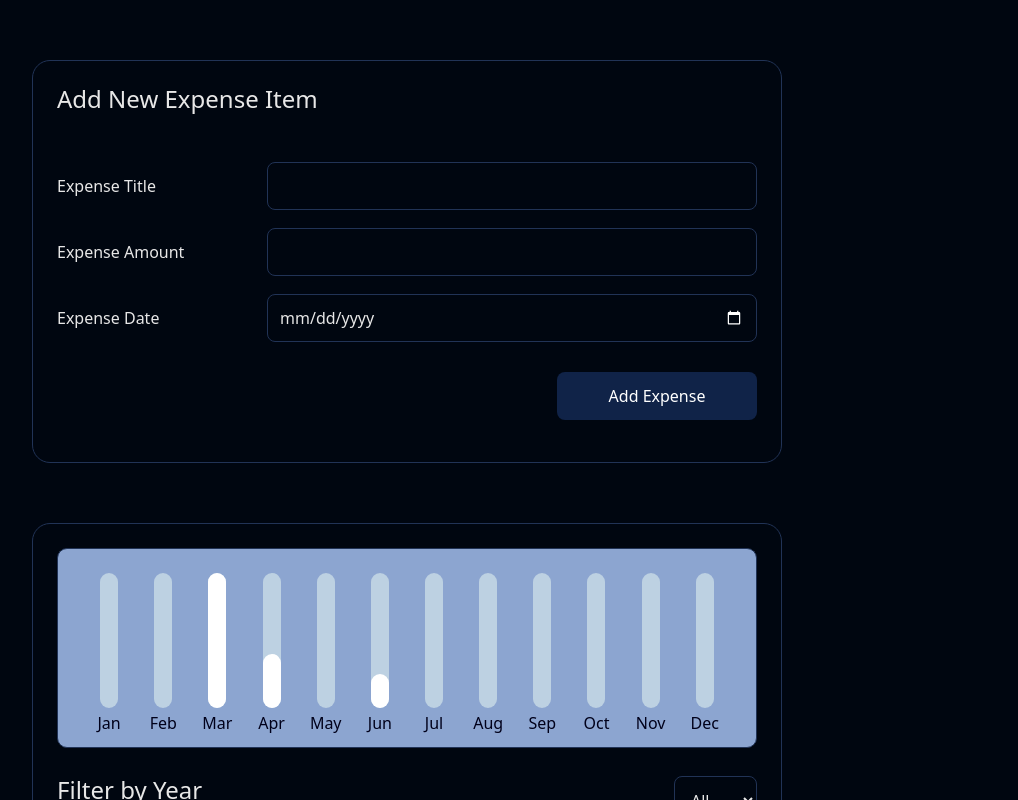
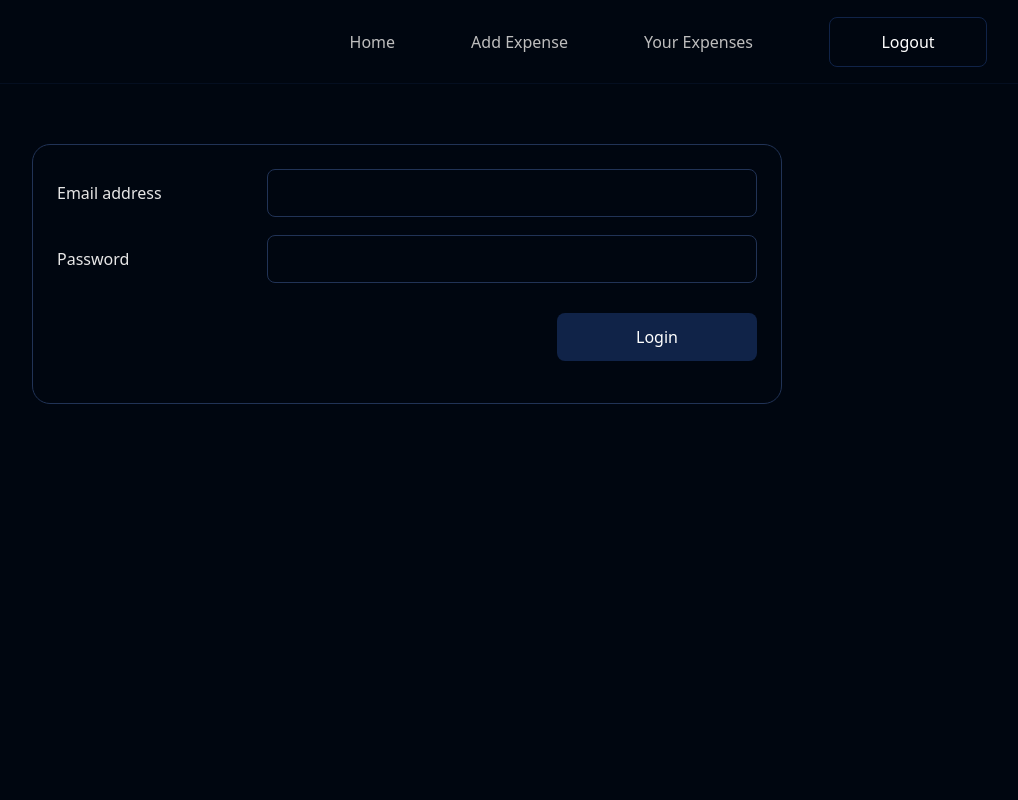
Before and after one commit to khushboodhiman/expense-tracker, a React (Create React App) app: page / in a window 1280 px wide. Shown: the top 800 px of the page, without its empty margins (233-1251 px from the left). Built offline with nearby package versions, Linux system fonts and the light colour scheme.

Commit message:
Added Login and Logout using useContext

```diff
--- a/src/App.js
+++ b/src/App.js
@@ -3,16 +3,19 @@ import "./App.css";
 import AddExpense from "./Components/AddExpense";
 import ExpenseTable from "./Components/ExpenseTable";
 import { Expenses as expenses } from "./Expenses";
+import Login from "./Components/Login";
+import { AuthContext } from "./AuthState";
+import Header from "./Components/Header";
 
 function App() {
   const [expenseData, setExpenseData] = useState(expenses);
+  const [isAuth, setAuth] = useState(false);
 
   const filterChangeHandler = (filteredExpenseItems) => {
     setExpenseData(filteredExpenseItems);
   };
 
   const addNewExpenseHandler = (expense) => {
-    // console.log("app", expense);
     setExpenseData((prevExpense) => {
       return [expense, ...prevExpense];
     });
@@ -20,11 +23,19 @@ function App() {
 
   return (
     <>
-      <AddExpense onAddNewExpense={addNewExpenseHandler} />
-      <ExpenseTable
-        expenseData={expenseData}
-        onFilterChange={filterChangeHandler}
-      />
+      <AuthContext.Provider value={{ isAuth, setAuth }}>
+        <Header />
+        <Login />
+        {isAuth && (
+          <>
+            <AddExpense onAddNewExpense={addNewExpenseHandler} />
+            <ExpenseTable
+              expenseData={expenseData}
+              onFilterChange={filterChangeHandler}
+            />
+          </>
+        )}
+      </AuthContext.Provider>
     </>
   );
 }
--- /dev/null
+++ b/src/AuthState.js
@@ -0,0 +1,11 @@
+import { createContext } from "react";
+
+export const LoginCreds = {
+  email: "khushboodhiman716@gmail.com",
+  password: "khushboo",
+};
+
+export const AuthContext = createContext({
+  isAuth: false,
+  setAuth: (auth) => {},
+});
--- /dev/null
+++ b/src/Components/Header.js
@@ -0,0 +1,27 @@
+import classes from "./Header.module.css";
+import { AuthContext } from "../AuthState";
+import { useContext } from "react";
+
+function Header() {
+  const { setAuth } = useContext(AuthContext);
+
+  return (
+    <div className={classes.headerWrapper}>
+      <div className={classes.ul}>
+        <div className={classes.li}>Home</div>
+        <div className={classes.li}>Add Expense</div>
+        <div className={classes.li}>Your Expenses</div>
+        <div>
+          <button
+            className={classes.secondaryButton}
+            onClick={() => setAuth(false)}
+          >
+            Logout
+          </button>
+        </div>
+      </div>
+    </div>
+  );
+}
+
+export default Header;
--- /dev/null
+++ b/src/Components/Header.module.css
@@ -0,0 +1,39 @@
+.headerWrapper {
+  width: 100%;
+  height: 84px;
+  background-color: #000610;
+  border-bottom: solid 1px #1023484d;
+  display: flex;
+  justify-content: flex-end;
+}
+
+.ul {
+  max-width: 660px;
+  display: flex;
+  height: 100%;
+  gap: 76px;
+  color: #bebebe;
+  margin: auto 60px;
+  align-content: flex-end;
+  align-items: center;
+}
+
+.li {
+  text-decoration: none;
+}
+
+.secondaryButton {
+  width: 120px;
+  padding: 12px 18px;
+  border-radius: 8px;
+  border: solid 1px #102348;
+  background-color: #000610;
+  color: #fff;
+  font-weight: 500;
+  box-sizing: content-box;
+}
+
+.secondaryButton:hover {
+  background-color: #414d625e;
+  transition: ease-in 6ms;
+}
--- /dev/null
+++ b/src/Components/Login.js
@@ -0,0 +1,50 @@
+import Card from "./Card";
+import "../style.css";
+import { useContext, useRef } from "react";
+import { AuthContext, LoginCreds } from "../AuthState";
+
+function Login() {
+  const { isAuth, setAuth } = useContext(AuthContext);
+  const enteredEmail = useRef();
+  const enteredPassword = useRef();
+
+  const validate = (event) => {
+    event.preventDefault();
+    if (
+      enteredEmail.current.value === LoginCreds.email &&
+      enteredPassword.current.value === LoginCreds.password
+    ) {
+      setAuth(true);
+    }
+    // console.log(isAuth);
+  };
+
+  return (
+    <>
+      <Card>
+        <form onSubmit={validate}>
+          <div className="input-wrapper">
+            <label htmlFor="email">Email address</label>
+            <input type="email" name="email" ref={enteredEmail} required />
+            {/* <p>Email is not correct.</p> */}
+          </div>
+          <div className="input-wrapper">
+            <label htmlFor="password">Password</label>
+            <input
+              type="password"
+              name="password"
+              ref={enteredPassword}
+              required
+            />
+            {/* <p>Password does not match.</p> */}
+          </div>
+          <div className="button-wrapper">
+            <input type="submit" value="Login" className="primary-btn" />
+          </div>
+        </form>
+      </Card>
+    </>
+  );
+}
+
+export default Login;
```
